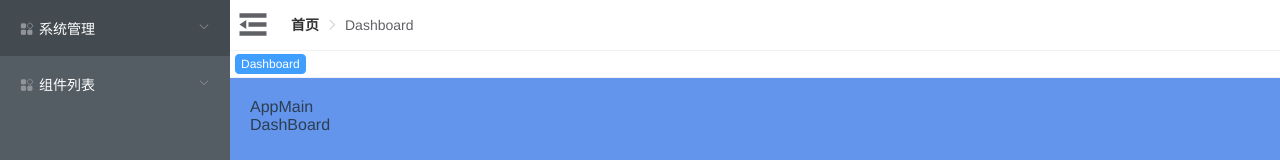
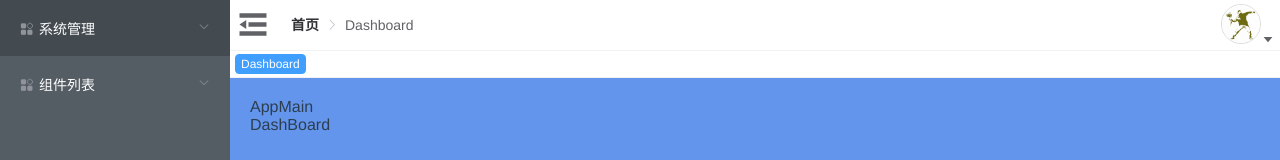
Before and after one commit to chenys297/vue-admin, a Vue app: page /dashboard in a window 1280 px wide. Shown: the top 160 px of the page. Built offline with nearby package versions, Linux system fonts and the light colour scheme.

Commit message:
添加AppHeader 用户头像组件

```diff
--- a/src/views/Layout/components/AppHeader/index.vue
+++ b/src/views/Layout/components/AppHeader/index.vue
@@ -1,5 +1,6 @@
 <template>
-  <div class="df aic cpt-app-header">
+  <div class="df aic jcsb cpt-app-header">
+    <div class="df aic">
       <el-link :underline="false" @click="handleToggleCollapse">
         <Icon :name="isCollapse ? 's-unfold' : 's-fold'" :myIconfont="false" size="36px" />
       </el-link>
@@ -12,11 +13,16 @@
         >{{ route.meta.title }}</el-breadcrumb-item>
       </el-breadcrumb>
     </div>
+
+    <UserAvatar class="avatar" />
+  </div>
 </template>
 
 <script>
+import UserAvatar from './userAvatar'
 export default {
   name: 'AppHeader',
+  components: { UserAvatar },
   data () {
     return {}
   },
@@ -46,5 +52,9 @@ export default {
   flex-grow: 1;
   min-height: 50px;
   padding: 0 5px;
+
+  .avatar {
+    float: right;
+  }
 }
 </style>
--- /dev/null
+++ b/src/views/Layout/components/AppHeader/userAvatar.vue
@@ -0,0 +1,39 @@
+<template>
+  <el-dropdown class="cpt-user-avatar" @command="handleCommand">
+    <span>
+      <el-avatar :src="avatarUrl" shape="circle" class="avatar" />
+      <Icon name="caret-bottom" :myIconfont="false" />
+    </span>
+    <el-dropdown-menu slot="dropdown">
+      <el-dropdown-item command="github">Github</el-dropdown-item>
+      <el-dropdown-item command="setting">设置</el-dropdown-item>
+      <el-dropdown-item command="logout" divided>退出登录</el-dropdown-item>
+    </el-dropdown-menu>
+  </el-dropdown>
+</template>
+
+<script>
+export default {
+  name: 'UserAvatar',
+  data () {
+    return {
+      avatarUrl: require('@/assets/images/avatar.jpg')
+    }
+  },
+
+  methods: {
+    handleCommand (command) {
+      console.log(command)
+    }
+  }
+}
+</script>
+
+<style lang='scss' scoped>
+.cpt-user-avatar {
+  .avatar {
+    border: 1px solid #dddddd;
+    cursor: pointer;
+  }
+}
+</style>
```
Also changed, not shown: src/assets/images/avatar.jpg (added). Lines whose indentation alone changed are shown as unchanged.
